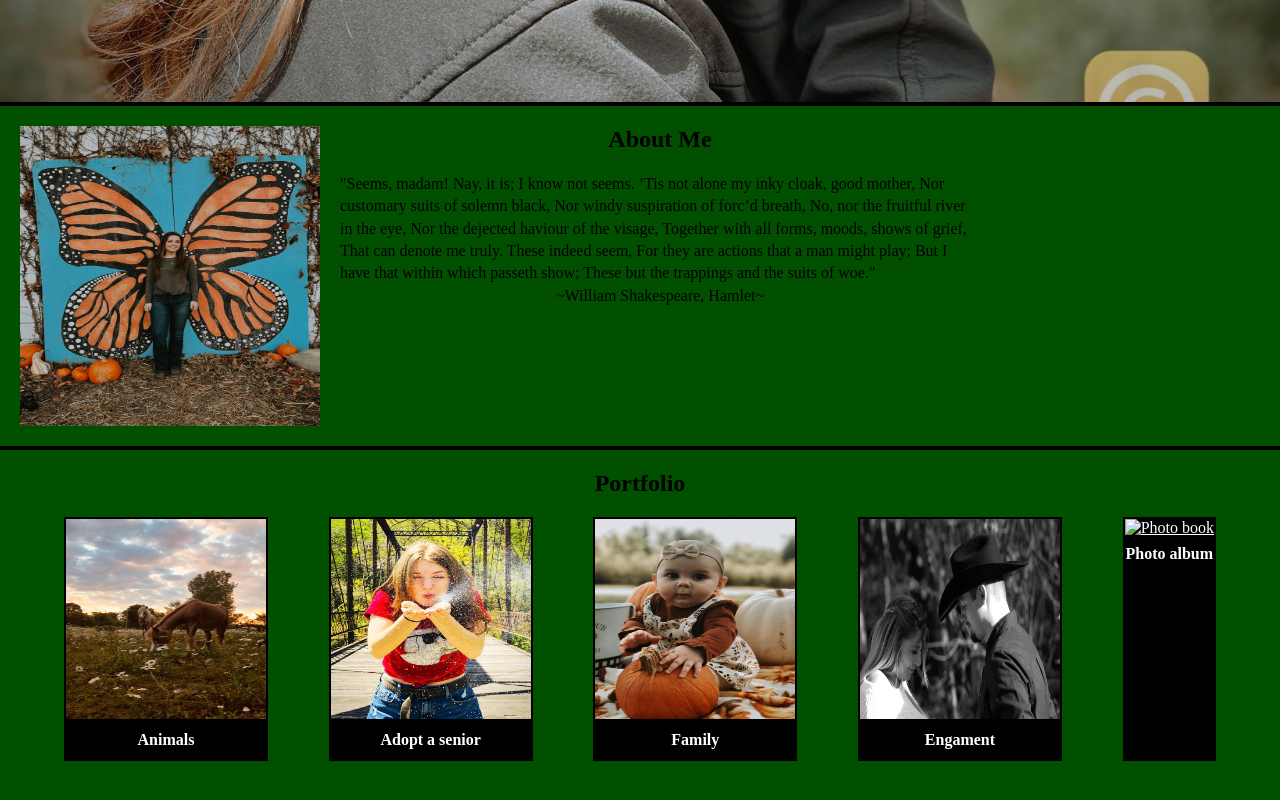
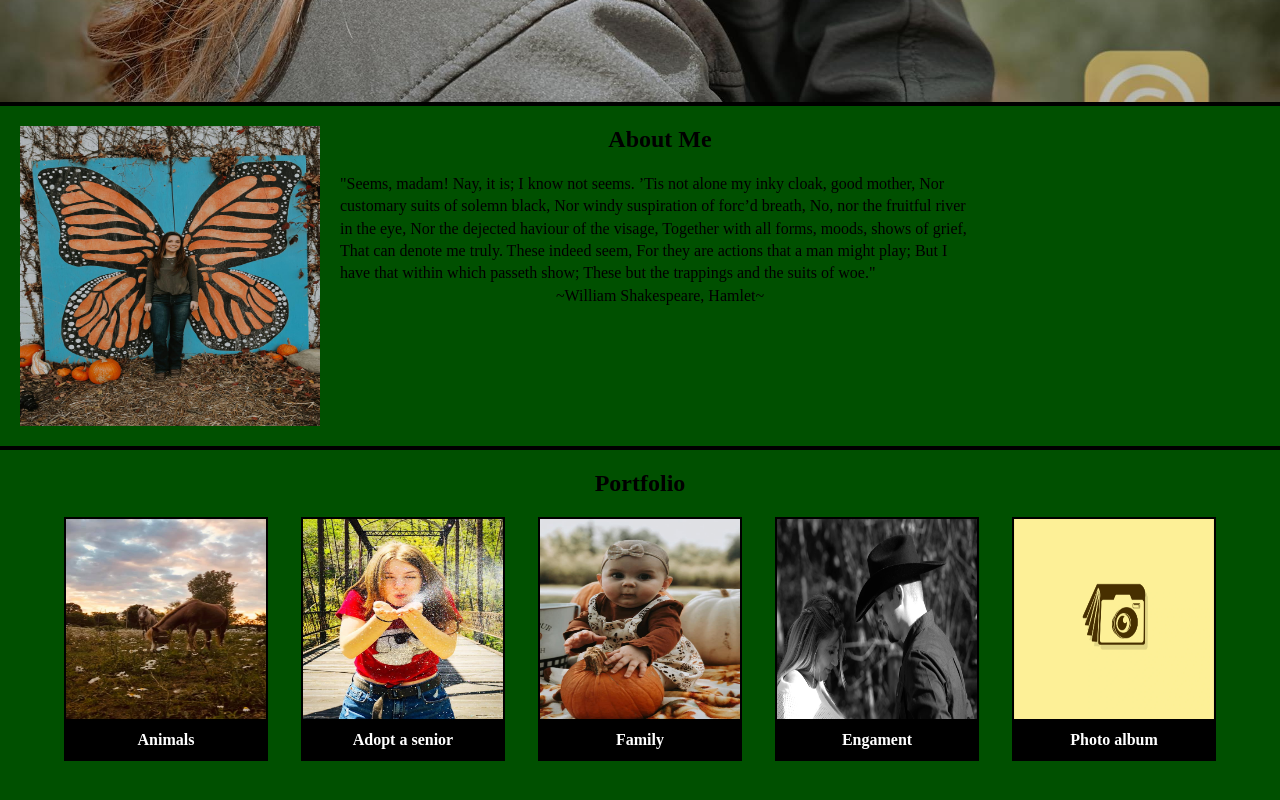
Before and after one commit to RusticCreationsbySydnee/RusticCreationsbySydnee.github.io, a plain HTML site: page index.html in a window 1280 px wide. Shown: the part 598-1398 px from the top of the page. Drawn offline with Linux system fonts and the light colour scheme.

Commit message:
attempting photo book img fix

```diff
--- a/index.html
+++ b/index.html
@@ -63,7 +63,7 @@
                         <h4>Engament</h4>
                     </div>
                     <div  class="portfolio-content">
-                        <a href="https://www.facebook.com/SydneeLombard99/photos_albums" target="_blank"><img src="..//RusticCreations/resources/images/photo_book.png" alt="Photo book"></a>
+                        <a href="https://www.facebook.com/SydneeLombard99/photos_albums" target="_blank"><img src="resources/images/photo_book.png" alt="Photo book"></a>
                         <h4>Photo album</h4>
                     </div>
                 </div>
```
